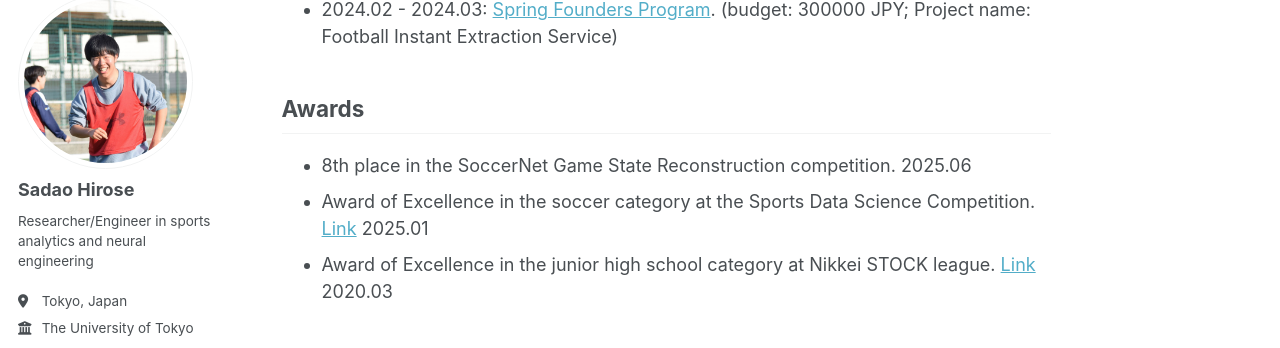
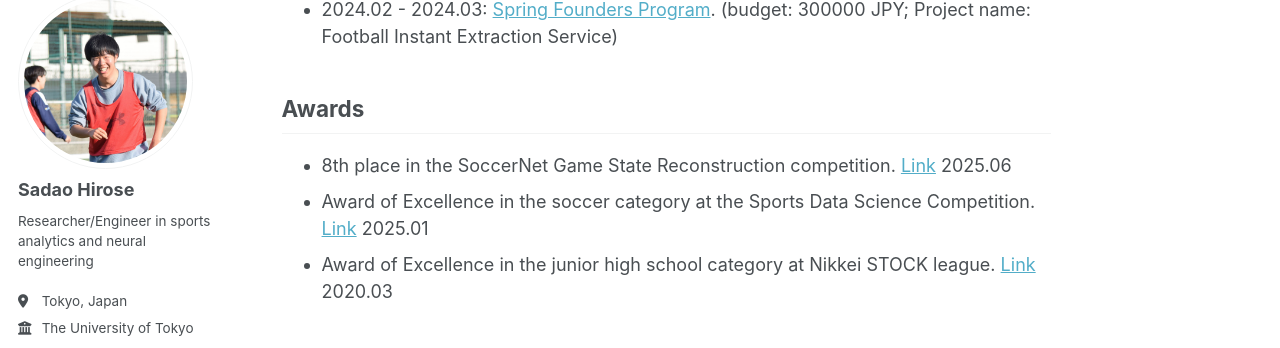
Before and after one commit to HiroseSadao/HiroseSadao.github.io, a Jekyll site: the page built from _pages/about.md, in a window 1280 px wide and 900 px high, scrolled down 688 px. Shown: the part 105-453 px from the top of the window. Built offline with Jekyll 4.4.1, drawn with Linux system fonts in a browser that asks for light colours.

Commit message:
add reference to the soccernet

```diff
--- a/_pages/about.md
+++ b/_pages/about.md
@@ -25,7 +25,7 @@ Budgets
 
 Awards
 ------
-- 8th place in the SoccerNet Game State Reconstruction competition. 2025.06
+- 8th place in the SoccerNet Game State Reconstruction competition. [Link](https://arxiv.org/abs/2508.19182) 2025.06
 - Award of Excellence in the soccer category at the Sports Data Science Competition. [Link](https://sports.ywebsys.net/news/archives/0027/) 2025.01
 - Award of Excellence in the junior high school category at Nikkei STOCK league. [Link](https://manabow.com/sl/result/20/) 2020.03
 
```
